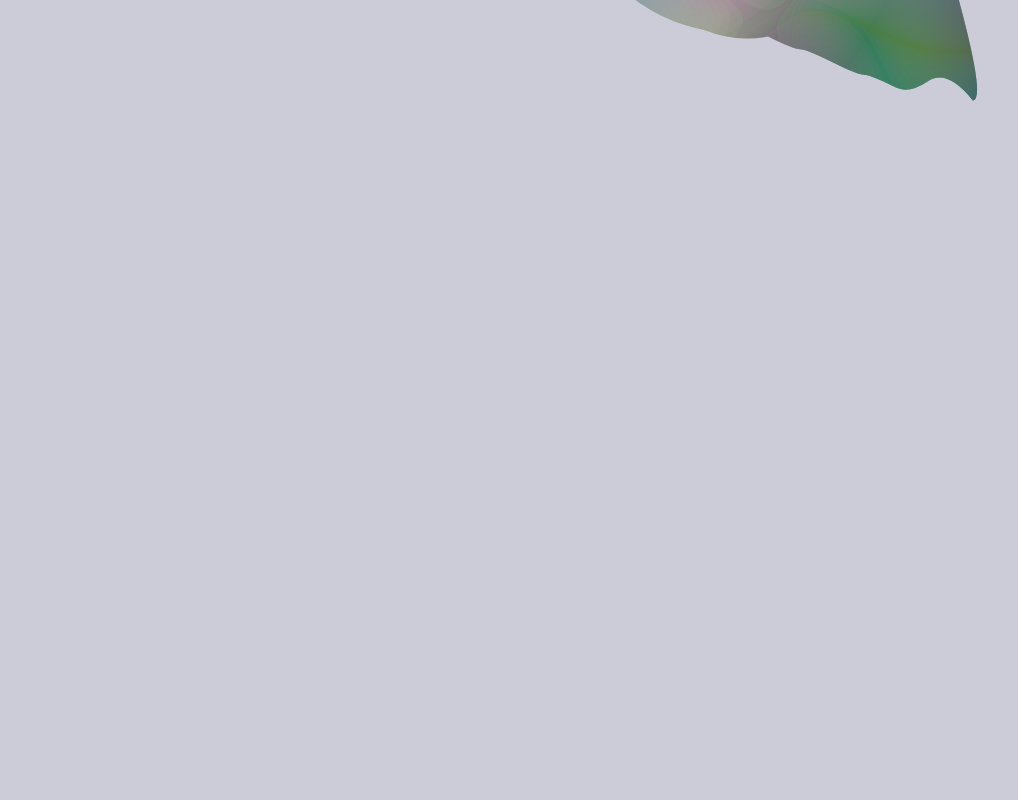
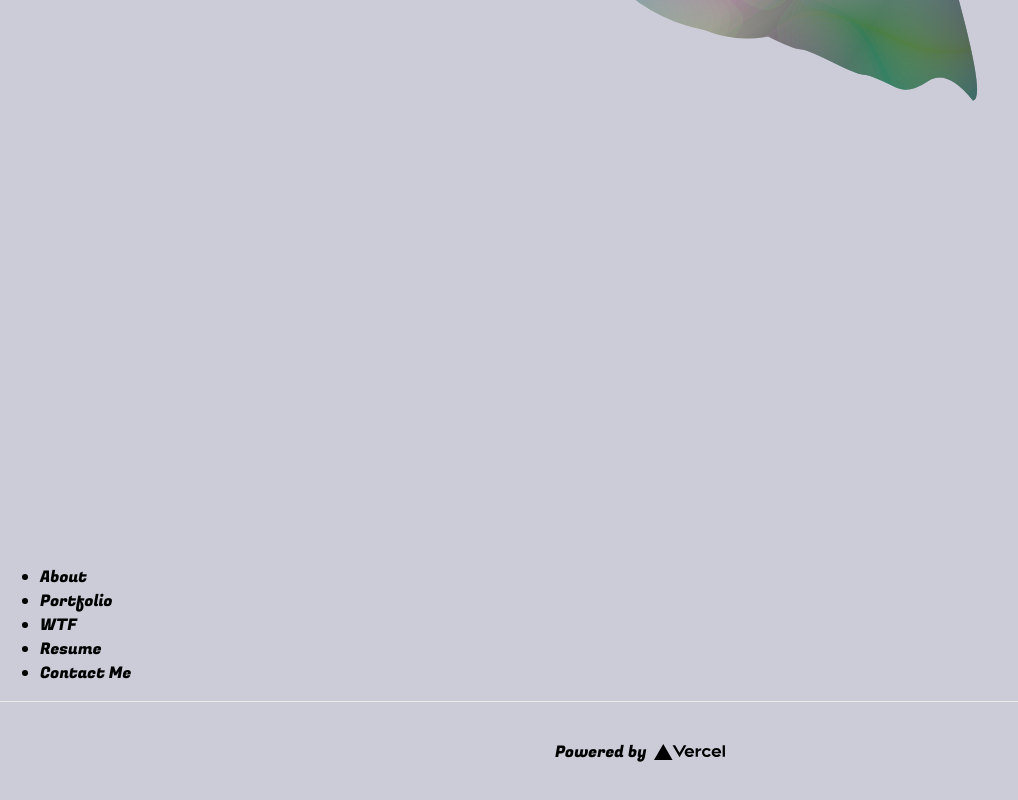
Before and after one commit to StevenDRiggs/my-next-website, a Next.js app: page / in a window 1280 px wide. Shown: the part 738-1538 px from the top of the page, without its empty margins (0-1018 px from the left). Before the commit the page ends 1284 px from the top, so only its background shows below. Built offline with nearby package versions, Linux system fonts and the light colour scheme; a web font is replaced by a local one.

Commit message:
finished logo refactor

```diff
--- a/pages/_app.js
+++ b/pages/_app.js
@@ -7,21 +7,21 @@ import '../styles/globals.css'
 
 
 function App({ Component, pageProps }) {
-  console.log(Logo)
   return (
     <>
       <Head>
         <title>Steven Riggs | {Component.name}</title>
-        <link rel='stylesheet' href='https: //fonts.googleapis.com/css2?family=Fugaz+One&display=swap' />
+        <link rel='stylesheet' href='https://fonts.googleapis.com/css2?family=Fugaz+One&display=swap' />
       </Head>
 
       <Logo />
 
-      {/* <Navbar /> */}
+      <Navbar />
 
-      {/* <Component {...pageProps} /> */}
+      <Component {...pageProps} />
     </>
   )
 }
 
+
 export default App
```
Also changed, not shown: images/logoReact.svg.
